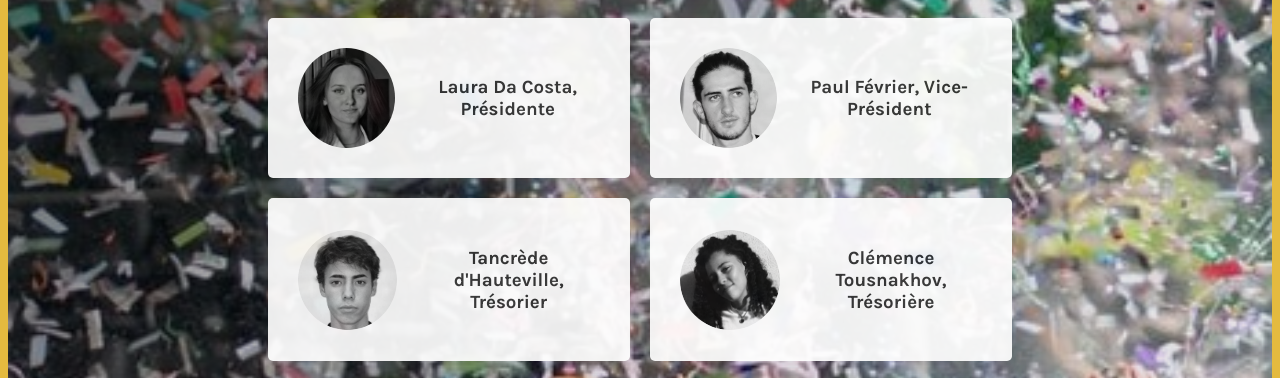
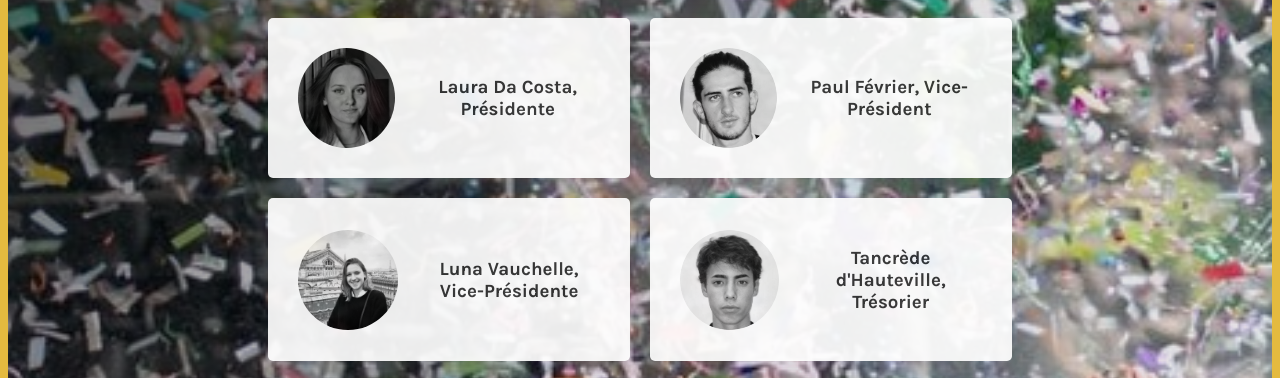
Before and after one commit to elise-budin/bde-dacosta, a plain HTML site: page index.html in a window 1280 px wide. Shown: the part 406-784 px from the top of the page. Drawn offline with Linux system fonts and the light colour scheme; a script that the page names is missing.

Commit message:
Add files via upload

```diff
--- a/css/component/card.css
+++ b/css/component/card.css
@@ -8,7 +8,7 @@
     box-shadow: 0 7px 30px rgba(50,50,95,.1);
     width: 500px;
     margin: 30px auto;
-    opacity: 0.92;
+   	opacity: 0.92;
 }
 .card img {
  	width: 100px;
@@ -32,4 +32,5 @@
   flex-basis: 250px;
 	flex-grow: 1;
 	margin: 10px;
+	align-items: center;
 }
--- a/css/component/container.css
+++ b/css/component/container.css
@@ -12,7 +12,7 @@
     width: 500px;
   }
 }
-@media (max-width: 540px) {
+@media (max-width: 250px) {
   .container {
-    width: 300px;
+    width: 200px;
   }
--- a/index.html
+++ b/index.html
@@ -26,13 +26,17 @@
 			<img src="images/paul.png" alt="Paul Février" height="100" width="100" class="img-circle">
 			<h3>Paul Février, Vice-Président</h3>
 		</div>
+		 <div class="card">
+			<img src="images/luna.jpg" alt="Luna Vauchelle" height="100" width="100" class="img-circle">
+			<h3>Luna Vauchelle, Vice-Présidente</h3>
+		</div>
  		<div class="card">
 			<img src="images/tancrede.png" alt="Tancrède d'Hauteville" height="100" width="100" class="img-circle">
 			<h3>Tancrède d'Hauteville, Trésorier</h3>
 		</div>
 		 <div class="card">
 			<img src="images/clem.png" alt="Clémence Tousnakhov, Trésorière" height="100" width="100" class="img-circle">
-			<h3>Clémence Tousnakhov, Trésorière</h3>
+			<h3>Clémence Tousnakhoff, Trésorière</h3>
 		</div>
  		<div class="card">
 			<img src="images/amandine.png" alt="Amandine De Morand" height="100" width="100" class="img-circle">
```
Also changed, not shown: images/luna.jpg (added).
